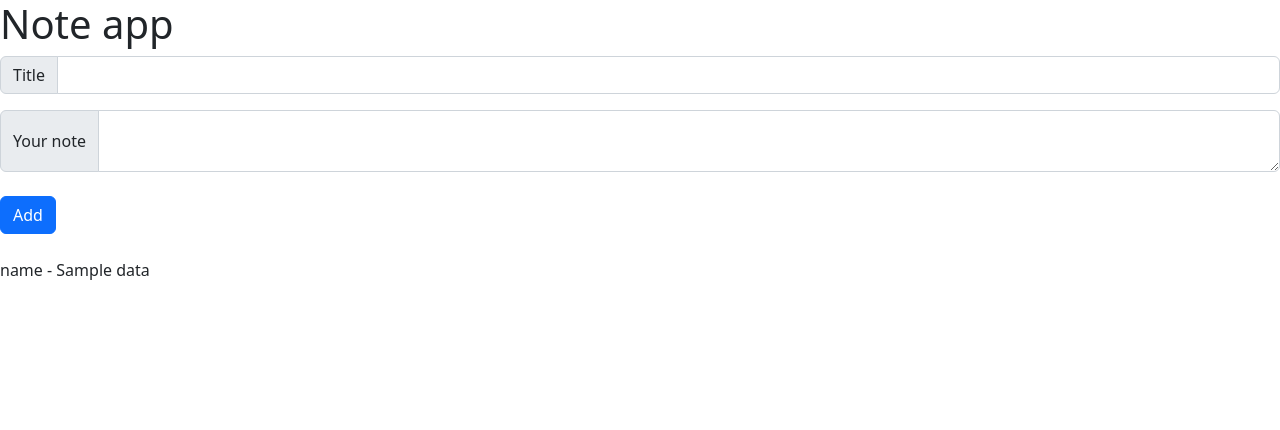
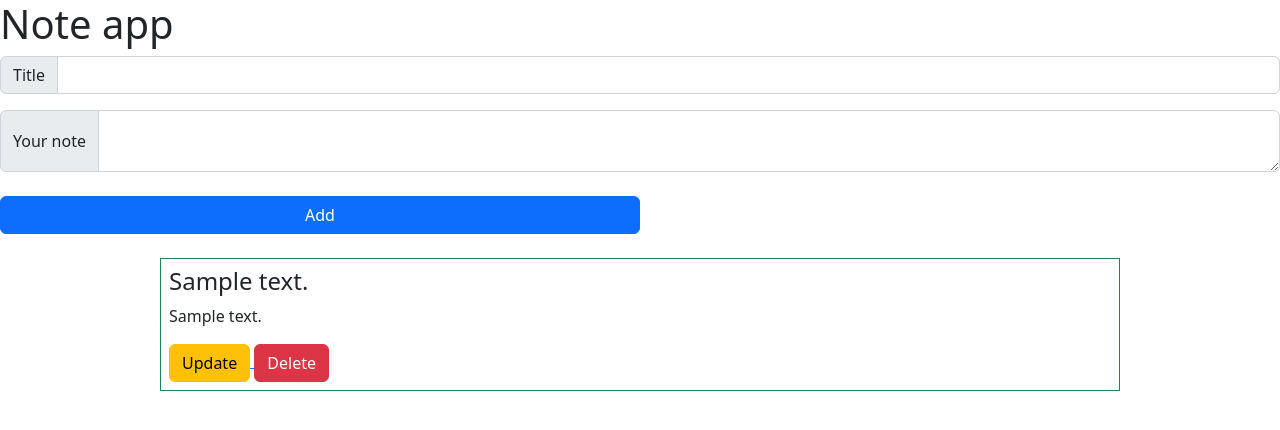
Before and after one commit to KaloyankerR/Web-note-app, a Flask app: template templates/index.html in a window 1280 px wide. Shown: the top 430 px of the page. Run offline with Flask 2, Linux system fonts and the light colour scheme; the template is opened without the code that fills it: most values are stand-ins (such as "Sample title", 1, 10 or a date in 2020).

Commit message:
Adde update function

```diff
--- a/app.py
+++ b/app.py
@@ -1,6 +1,4 @@
-from fileinput import filename
 import json
-import os.path
 from werkzeug.utils import secure_filename
 from flask import Flask, render_template, request, redirect, url_for, flash, abort, session, jsonify
 
@@ -14,16 +12,25 @@ def get_json_data():
     return data
 
 
+def update_json_data(json_key, json_value):
+    data = get_json_data()
+    data[json_key] = json_value
+
+    with open('data.json', 'w') as f:
+        json.dump(data, f)
+
+
 @app.route('/', methods=['POST', 'GET'])
 def home():
     if request.method == 'POST':
         note_title = request.form['note_title']
         note = request.form['note']
         res = {note_title: note}
-        with open('data.json', 'r') as f:
-            data = json.load(f)
+        # with open('data.json', 'r') as f:
+        #     data = json.load(f)
+        data = get_json_data()
+        data.update(res)
 
-        data.update(res)
         with open('data.json', 'w') as f:
             json.dump(data, f)
 
@@ -32,5 +39,24 @@ def home():
         return render_template('index.html', data=get_json_data())
 
 
+@app.route('/update/<note>', methods=['POST', 'GET'])
+def update_note(note):
+    # data = get_json_data()
+    description = request.form['description'].value
+
+    if request.method == 'POST':
+        # new_note_title = request.form['note_title']
+        new_note = request.form['note']
+        update_json_data(json_key=note, json_value=new_note)
+
+        # data[note] = new_note
+        # with open('data.json', 'w') as f:
+        #     json.dump(data, f)
+
+        return redirect('/')
+    else:
+        return render_template("update.html", note=note, description=description)
+
+
 if __name__ == '__main__':
     app.run(debug=True)
--- a/data.json
+++ b/data.json
@@ -1 +1 @@
-{"koko": "kokov", "test": "testov", "fontys": "fontysov", "alo": "alov"}
+{"koko": "kokov", "test": "testov", "fontys": "fontysov", "alo": "alov", "a": "b12", "m": "m2"}
--- a/templates/index.html
+++ b/templates/index.html
@@ -1,6 +1,6 @@
 {% extends 'base.html' %}
 
-{% block title %}Landing page{% endblock %}
+{% block title %}Home page{% endblock %}
 
 {% block body %}
 <h1>Note app</h1>
@@ -15,11 +15,30 @@
         <span class="input-group-text">Your note</span>
         <textarea name="note" class="form-control" aria-label="With textarea"></textarea>
     </div><br>
-    <button type="submit" class="btn btn-primary">Add</button>
+    <button type="submit" class="btn btn-primary w-50 mx-auto">Add</button>
 </form><br>
 
-{% for title in data.keys() %}
-<p>{{title}} - {{data[title]}}</p>
+{% for note in data %}
+<div class="start-50 w-75 h-auto mx-auto">
+    <div class="border border-success p-2 mb-2">
+        <h4>{{note}}</h4>
+        <p name="description">{{data[note]}}</p>
+
+        <div>
+            <a href="/update/{{note}}">
+                <button class="btn btn-warning">
+                    Update
+                </button>
+            </a>
+
+            <a href="/delete/{{note}}">
+                <button class="btn btn-danger">
+                    Delete
+                </button>
+            </a>
+        </div>
+    </div>
+</div>
 {% endfor %}
 
 {% endblock %}
```
Also changed, not shown: demo.py (+22 -14 lines), templates/update.html (added, +19 -0 lines).
